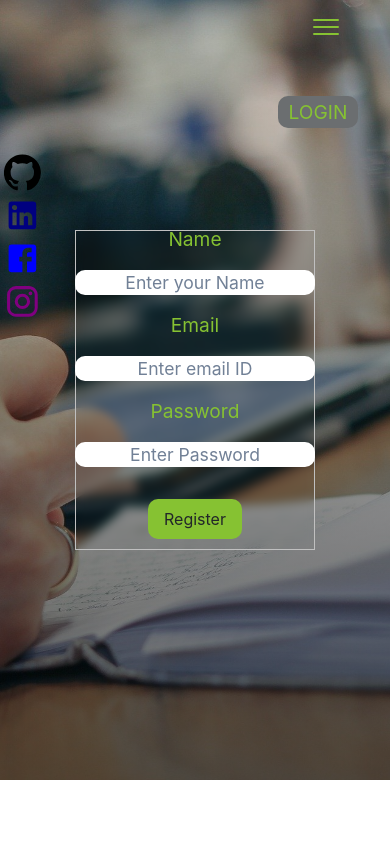
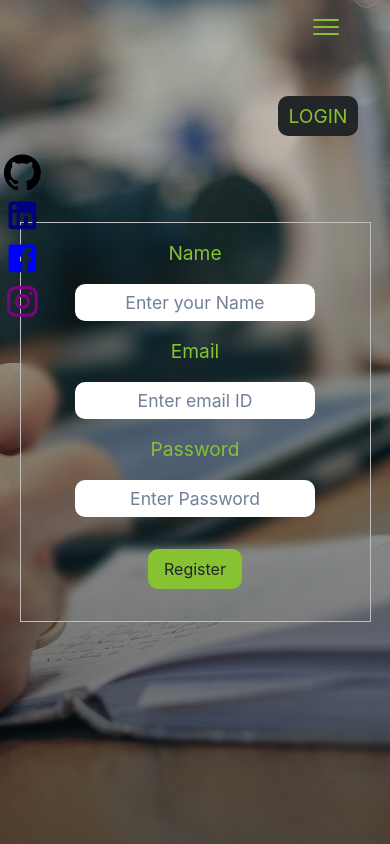
Before and after one commit to Aviroop-001/Aviroop-Blog-Client, a React (Create React App) app: page /compose in a window 390 px wide. Built offline with nearby package versions, Linux system fonts and the light colour scheme; a web font is replaced by a local one.

Commit message:
Final UI upgrades

```diff
--- a/src/Components/NavBar/NavBar.scss
+++ b/src/Components/NavBar/NavBar.scss
@@ -159,7 +159,9 @@
       }
     }
     .searchMe {
-      flex: 1;
+      flex-direction: column;
+      justify-content: space-evenly;
+      flex: 2;
       margin-bottom: 2rem;
     }
   }
--- a/src/Components/SinglePost/SinglePost.jsx
+++ b/src/Components/SinglePost/SinglePost.jsx
@@ -1,14 +1,14 @@
 import './SinglePost.scss';
 import { useState, useEffect } from 'react';
 import DeleteOutlineIcon from '@material-ui/icons/DeleteOutline';
-import EditIcon from '@material-ui/icons/Edit';
+import KeyboardBackspaceIcon from "@material-ui/icons/KeyboardBackspace";
 import {IconButton} from '@material-ui/core';
 import { useLocation } from 'react-router';
 import { Link } from 'react-router-dom';
 import { useContext } from "react";
 import { Context } from "../../context/Context";
 import API from '../../api';
-import { Box, Image, Tooltip } from '@chakra-ui/react';
+import { Box, Image, Tooltip, Button } from '@chakra-ui/react';
 
 const SinglePost = () => {
 
@@ -55,8 +55,12 @@ const SinglePost = () => {
         }
     }
 
+    const backButton = async() =>{
+        window.location.replace("/");
+    }
+
   return (
-    <Box className='SinglePost'>
+    <Box className='SinglePost' paddingTop='5rem' position='relative'>
         <Box className="postTitle"
         textAlign='center'
         fontSize='2.5rem'
@@ -74,7 +78,7 @@ const SinglePost = () => {
             </Box>
         }
         </Box>
-            <Box className="imageContainer"
+        <Box className="imageContainer"
             width='100%'
             height={{base: '30vh', md: '50vh'}}
             textAlign='center'>
@@ -84,7 +88,7 @@ const SinglePost = () => {
                 objectFit='contain'
                 margin='0px auto'
                 borderRadius='0.4rem'/>
-            </Box>
+        </Box>
         <Box className="postinfo"
         display='flex'
         justifyContent='space-between'
@@ -123,6 +127,7 @@ const SinglePost = () => {
         fontSize='1.1rem'>
             {post.content}
         </Box>
+        <Button className='backbtn' position='absolute' top='1rem' left='1rem' background='none' fontSize='1.5rem' _hover={{background:'none'}} _active={{background:'none'}} onClick={backButton}> <KeyboardBackspaceIcon/> </Button>
     </Box>
   )
 }
--- a/src/Components/SinglePost/SinglePost.scss
+++ b/src/Components/SinglePost/SinglePost.scss
@@ -36,4 +36,12 @@
     .postDesc{
         color: $dark;
     }
+    .backbtn{
+        .MuiSvgIcon-root{
+                font-size: 3rem;
+                @include tab{
+                    font-size: 2rem;
+                }
+        }
+    }
 }
--- a/src/Pages/Login/Login.scss
+++ b/src/Pages/Login/Login.scss
@@ -3,7 +3,7 @@
 .Login{
     // border: red 1px solid;
     color: $lightest;
-    height: calc(100vh - 4rem);
+    height: 100vh;
     display: flex;
     justify-content: center;
     align-items: center;
@@ -22,11 +22,12 @@
         backdrop-filter: blur(5px);
         padding: 1rem;
         @include tab{
-            height: 15rem;
-            width: 18rem;
+            height: 20rem;
+            width: 90%;
         }
         label{
             font-size: 1.2rem;
+            color: wheat;
         }
         input{
             margin: 1rem;
@@ -56,11 +57,11 @@
         position: absolute;
         padding: 0.5rem auto;
         border-radius: 10px;
-        height: 2rem;
+        height: 2.5rem;
         border: none;
         margin: 1rem;
-        background-color: $lighter;
-        color: rgb(205, 205, 252);
+        background-color: $lightest;
+        color: wheat;
         top: 5rem;
         right: 1rem;
         width: 8rem;
--- a/src/Pages/Register/Register.scss
+++ b/src/Pages/Register/Register.scss
@@ -3,7 +3,7 @@
 .Register{
     // border: red 1px solid;
     color: $darker;
-    height: calc(100vh - 4rem);
+    height: 100vh;
     display: flex;
     justify-content: center;
     align-items: center;
@@ -22,8 +22,8 @@
         backdrop-filter: blur(5px);
         padding: 1rem;
         @include tab{
-            height: 20rem;
-            width: 15rem;
+            height: 25rem;
+            width: 90%;
         }
         label{
             font-size: 1.2rem;
@@ -55,11 +55,11 @@
         position: absolute;
         padding: 0.5rem auto;
         border-radius: 10px;
-        height: 2rem;
+        height: 2.5rem;
         border: none;
         margin: 1rem;
-        background-color: $light;
-        color: $lighter;
+        background-color: $lightest;
+        color: wheat;
         top: 5rem;
         right: 1rem;
         width: 5rem;
```
